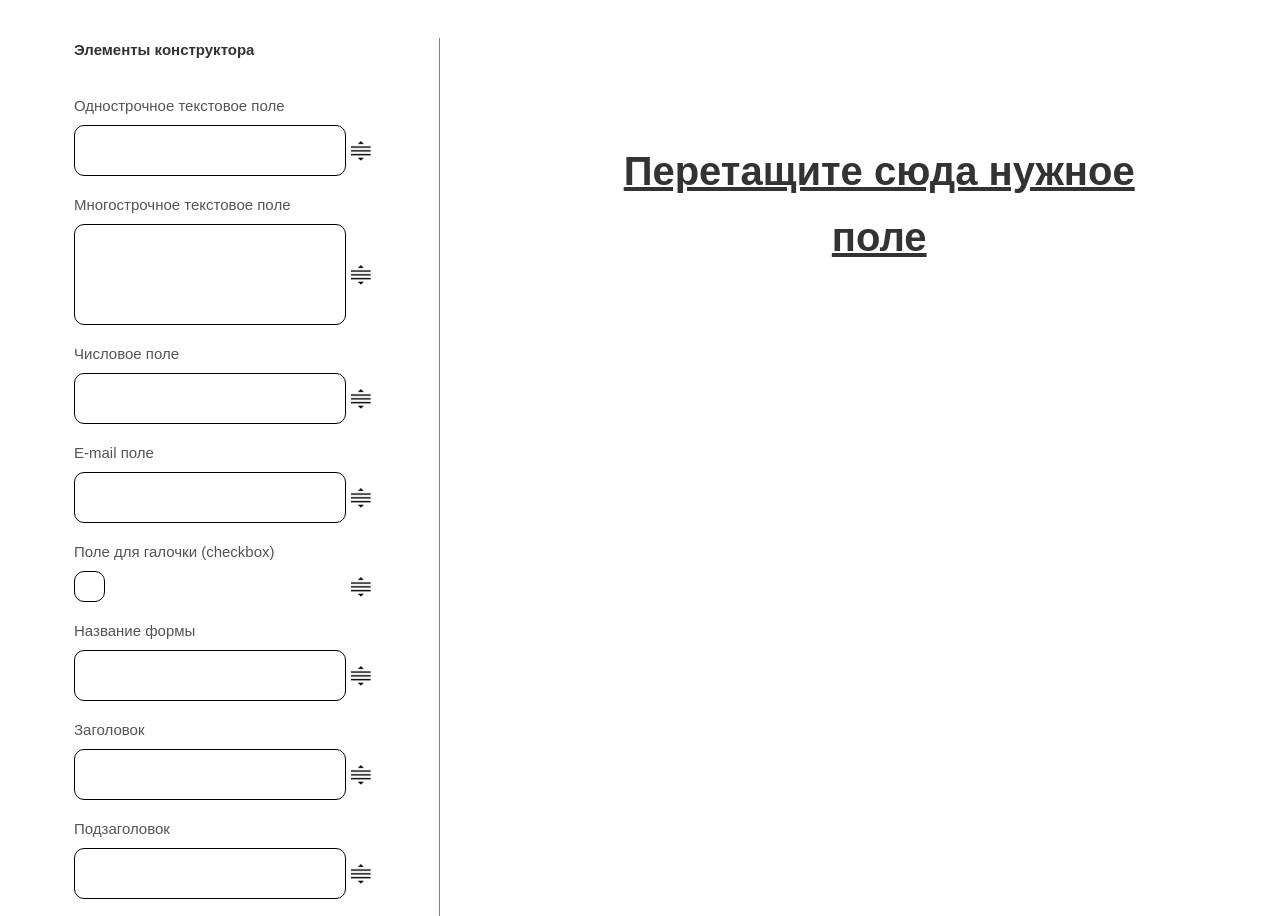
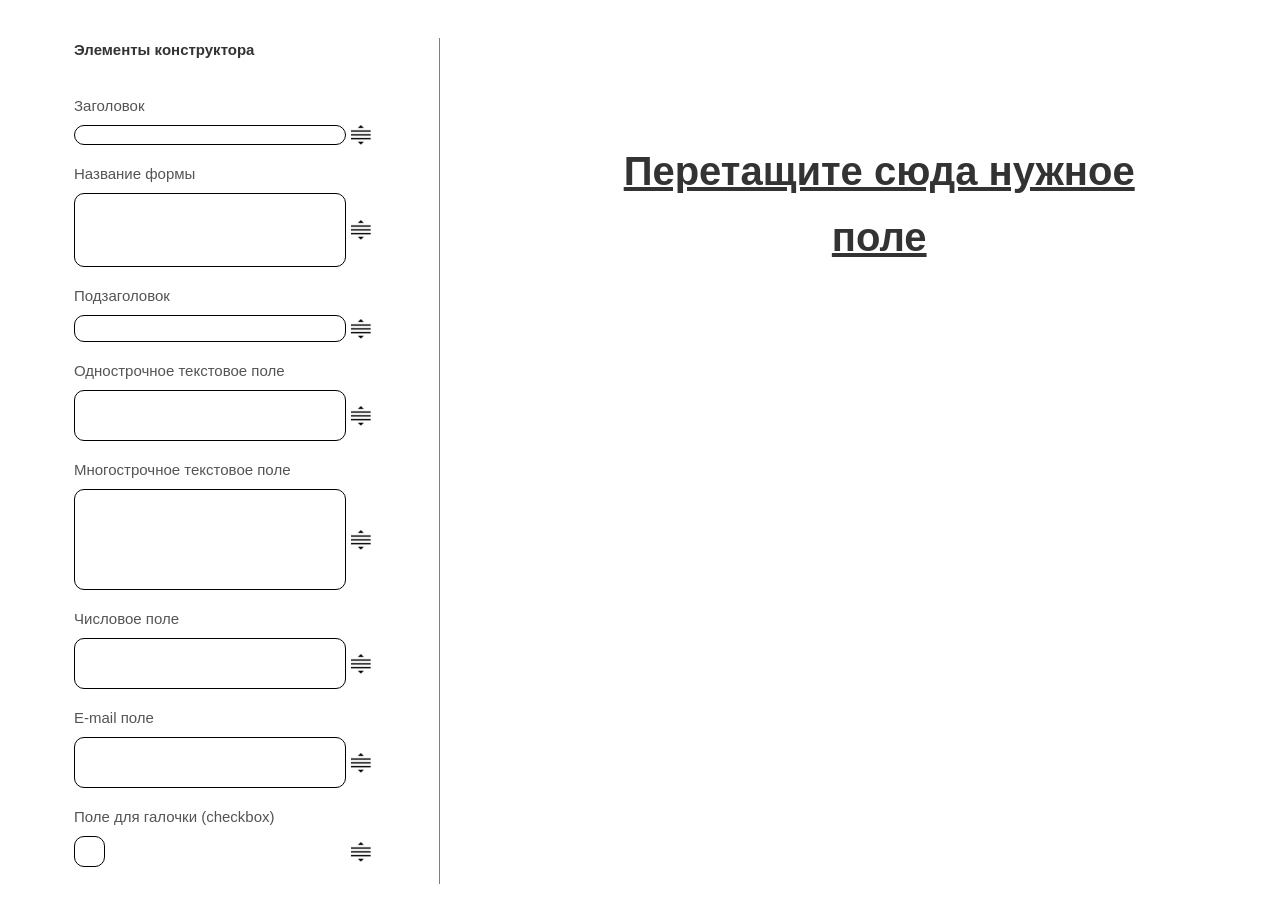
Before and after one commit to NISONovosibirsk/niso-system, a React (Create React App) app: page / in a window 1280 px wide. Shown: the part 220-1136 px from the top of the page. After the commit the page ends 1104 px from the top, so only its background shows below. Built offline with nearby package versions, Linux system fonts and the light colour scheme.

Commit message:
feat: checkboxes

```diff
--- a/src/components/CustomForm/CustomForm.scss
+++ b/src/components/CustomForm/CustomForm.scss
@@ -6,6 +6,7 @@
     gap: 24px;
 
     &__title {
+        height: 20px !important;
         font-weight: 500;
         font-size: 14px;
         line-height: 16px;
@@ -36,6 +37,7 @@
     }
 
     &__form-title {
+        height: 74px !important;
         font-weight: 700;
         font-size: 57px;
         line-height: 74px;
--- a/src/components/FormElement/FormElement.scss
+++ b/src/components/FormElement/FormElement.scss
@@ -33,6 +33,8 @@
 
     &__required {
         &-title {
+            font-size: 12px;
+            color: rgba($color: #999, $alpha: 1);
             display: flex;
             flex-direction: row;
             cursor: pointer;
@@ -52,11 +54,11 @@
             cursor: pointer;
             height: 15px;
             width: 15px;
-            border: 1px solid rgba($color: #000, $alpha: 1) {
+            border: 1px solid rgba($color: #999, $alpha: 1) {
                 radius: 5px;
             }
             margin: 0 {
-                top: 4px;
+                top: 1px;
                 left: 10px;
             }
             text-align: center;
@@ -69,6 +71,7 @@
         cursor: pointer;
         justify-self: end;
         height: 20px;
+        grid-column: 3 / 4;
 
         &::after {
             content: '\274c';
--- a/src/components/FormElement/FormElement.tsx
+++ b/src/components/FormElement/FormElement.tsx
@@ -58,32 +58,33 @@ const FormElement = ({ item, id, index }: IFormElement) => {
             case 'header':
                 return (
                     <input
+                        className='form-element__input custom-form__form-title'
+                        name='formTitle'
                         onChange={handleValueChange}
                         disabled={item.isDisabled}
-                        name='formTitle'
                         // placeholder='Введите название формы'
-                        className='form-element__input custom-form__form-title'
                     />
                 );
             case 'title':
                 return (
                     <input
+                        className='form-element__input custom-form__title'
+                        name='title'
                         onChange={handleValueChange}
-                        name='title'
+                        disabled={item.isDisabled}
                         // placeholder='Введите заголовок'
-                        className='form-element__input custom-form__title'
-                        disabled={item.isDisabled}
                     />
                 );
             case 'subtitle':
                 return (
-                    <textarea
+                    <TextareaAutosize
+                        className='form-element__input custom-form__form-subtitle'
+                        name='formSubtitle'
+                        value={item.value}
                         onChange={handleValueChange}
-                        name='formSubtitle'
+                        disabled={item.isDisabled}
+                        minRows={1}
                         // placeholder='Введите подзаголовок формы'
-                        rows={3}
-                        className='form-element__input custom-form__form-subtitle'
-                        disabled={item.isDisabled}
                     />
                 );
             case 'checkbox':
@@ -137,24 +138,25 @@ const FormElement = ({ item, id, index }: IFormElement) => {
                             onChange={handleTitleChange}
                             disabled={item.isDisabled}
                         />
-                        {item.isDisabled ? null : (
-                            <>
+                        {item.isDisabled ? null : item.isRequired === undefined ? null : (
                             <label className='form-element__required-title'>
                                 Объязательное
                                 <input
                                     className='form-element__required-checkbox'
                                     type='checkbox'
                                     onClick={handleRequired}
+                                    checked={item.isRequired}
                                 />
                                 <div className='form-element__required-custom-checkbox'></div>
                             </label>
+                        )}
+                        {item.isDisabled ? null : (
                             <img
                                 className='form-element__remove-btn'
                                 alt=''
                                 onClick={handleRemove}
                                 src={removeButtonIcon}
                             ></img>
-                            </>
                         )}
                         {handleElementType()}
                         <img
--- a/src/store/reducers/formReducer.ts
+++ b/src/store/reducers/formReducer.ts
@@ -11,68 +11,65 @@ import { IFormState, IDragAndDropActions } from '../../interfaces';
 const initialState: IFormState = {
     elements: [
         {
-            id: 0,
+            id: 1,
+            title: 'Заголовок',
+            type: 'title',
+            value: '',
+            isDisabled: true,
+        },
+        {
+            id: 2,
+            title: 'Название формы',
+            type: 'header',
+            value: '',
+            isDisabled: true,
+        },
+        {
+            id: 3,
+            title: 'Подзаголовок',
+            type: 'subtitle',
+            value: '',
+            isDisabled: true,
+        },
+        {
+            id: 4,
             title: 'Однострочное текстовое поле',
             type: 'text',
             value: '',
             isDisabled: true,
-            isRequired: false,
+            isRequired: true,
         },
         {
-            id: 1,
+            id: 5,
             title: 'Многострочное текстовое поле',
             type: 'textArea',
             value: '',
             isDisabled: true,
-            isRequired: false,
+            isRequired: true,
         },
         {
-            id: 2,
+            id: 6,
             title: 'Числовое поле',
             type: 'number',
             value: '',
             isDisabled: true,
-            isRequired: false,
+            isRequired: true,
         },
         {
-            id: 3,
+            id: 7,
             title: 'E-mail поле',
             type: 'email',
             value: '',
             isDisabled: true,
-            isRequired: false,
+            isRequired: true,
         },
         {
-            id: 4,
+            id: 8,
             title: 'Поле для галочки (checkbox)',
             type: 'checkbox',
             value: false,
             isDisabled: true,
-            isRequired: false,
-        },
-        {
-            id: 5,
-            title: 'Название формы',
-            type: 'header',
-            value: '',
-            isDisabled: true,
-            isRequired: false,
-        },
-        {
-            id: 6,
-            title: 'Заголовок',
-            type: 'title',
-            value: '',
-            isDisabled: true,
-            isRequired: false,
-        },
-        {
-            id: 7,
-            title: 'Подзаголовок',
-            type: 'subtitle',
-            value: '',
-            isDisabled: true,
-            isRequired: false,
+            isRequired: true,
         },
     ],
     constructor: [],
```
Lines whose indentation alone changed are shown as unchanged.
